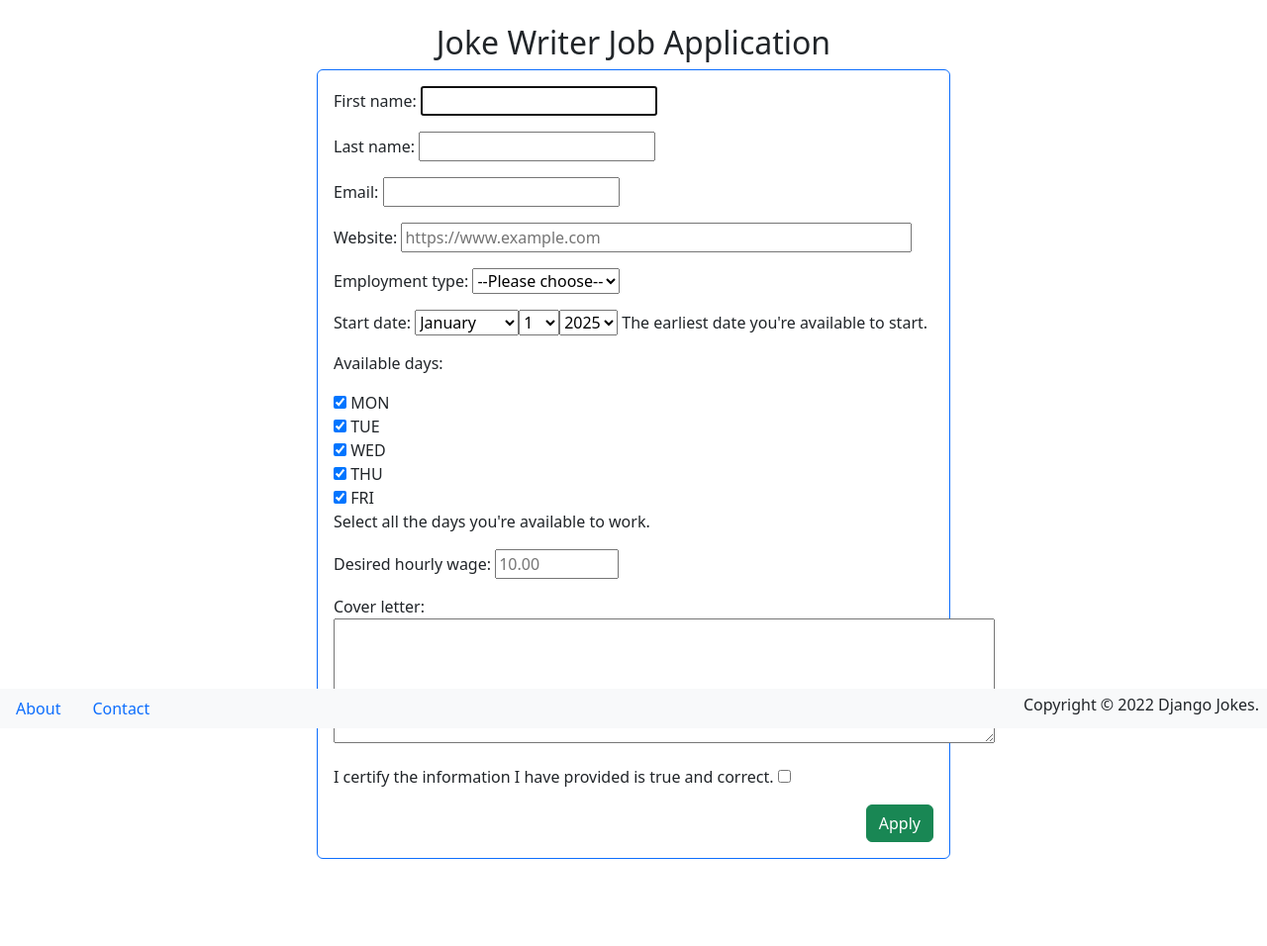
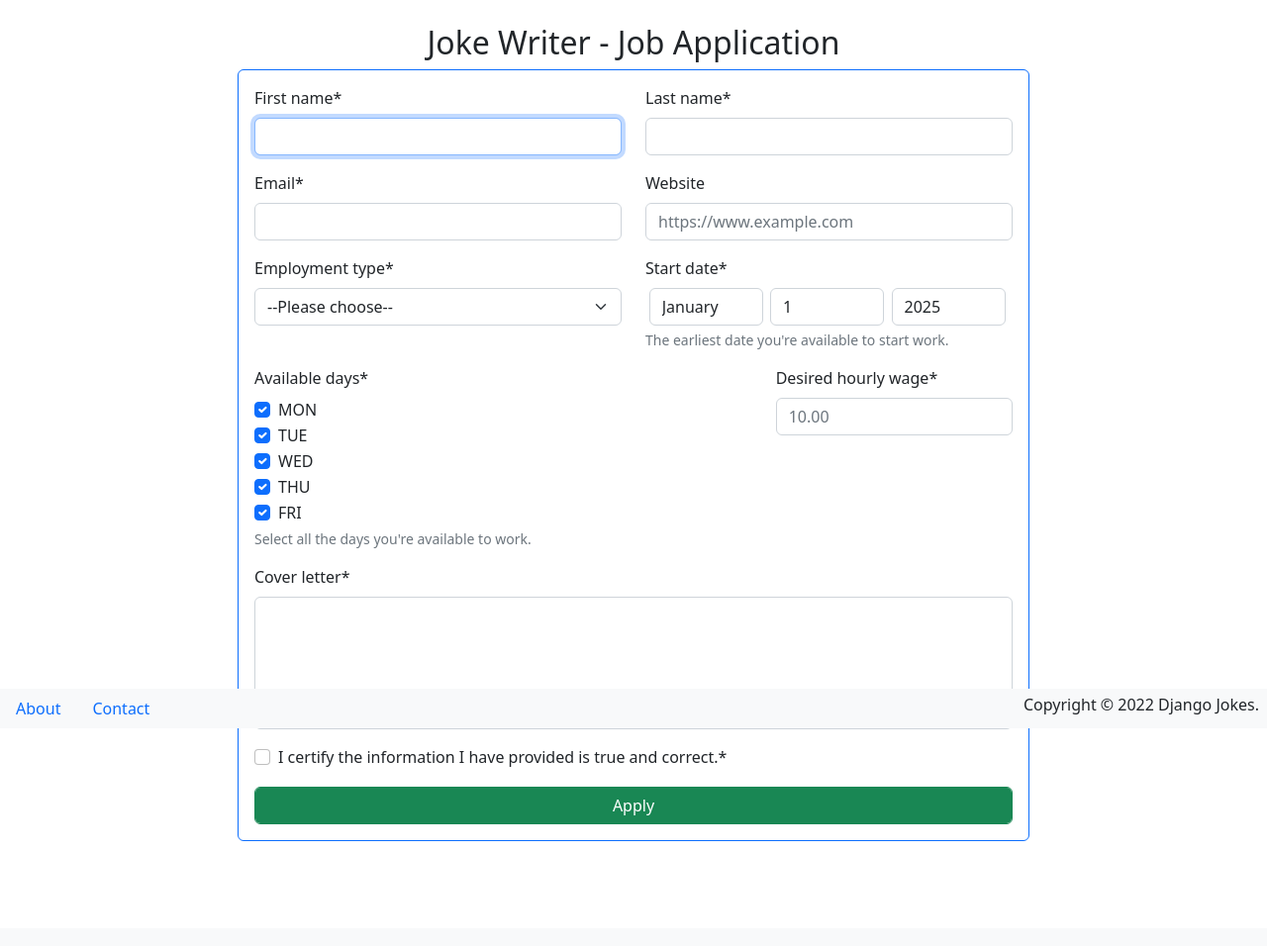
Before and after one commit to heather-cunningham/djangojokes.com, a Django app: page /jobs/job-app/ in a window 1280 px wide. Shown: the part 64-1020 px from the top of that part at 99% size. Run offline with Django 5.2, Linux system fonts and the light colour scheme; the page is wider than the window, and the part outside it is not shown; some libraries are stand-ins or nearby versions.

Commit message:
forms-widgets: Jobs app:  Installed and used crispy_forms to style the job application form

```diff
--- a/jobs/forms.py
+++ b/jobs/forms.py
@@ -1,5 +1,12 @@
 from datetime import datetime
 from django import forms
+from django.core.exceptions import ValidationError
+from django.core.validators import URLValidator
+
+
+def validate_future_date(date_value):
+    if (date_value < datetime.now().date()):
+        raise ValidationError(message=f'{date_value} is in the past.', code='past_date')
 
 
 class JobApplicationForm(forms.Form):
@@ -44,22 +51,26 @@ class JobApplicationForm(forms.Form):
         (4, 'THU'),
         (5, 'FRI')
     )
+    START_YEARS = range(datetime.now().year, (datetime.now().year + 2))
+    #
     first_name = forms.CharField(widget=forms.TextInput(attrs={'autofocus': True,}))
     last_name = forms.CharField()
     email = forms.EmailField()
-    website = forms.URLField(required=False,
-        widget=forms.URLInput(
-            attrs={
-                'placeholder': 'https://www.example.com',
-                'size': '50'
-            }
-        )
+    website = forms.CharField(required=False,
+        widget=forms.TextInput(
+            attrs={'placeholder': 'https://www.example.com','size': '50'}
+        ),
+        validators=[URLValidator(schemes=['http', 'https'])]
     )
     employment_type = forms.ChoiceField(choices=EMPLOYMENT_TYPES)
-    START_YEARS = range(datetime.now().year, (datetime.now().year + 2))
     ## Django help_text is UGLY!!! U. G. L. Y., Django got no alibi
-    start_date = forms.DateField(help_text="The earliest date you're available to start.",
-        widget=forms.SelectDateWidget(years=START_YEARS))
+    start_date = forms.DateField(help_text="The earliest date you're available to start work.",
+        widget=forms.SelectDateWidget(
+            years=START_YEARS,
+            attrs={'style': 'width: 31%; display: inline-block; margin: 0 1%;'}
+        ),
+        validators=[validate_future_date,],
+        error_messages={'past_date': 'Please, enter a date in the future.'})
     ## `choices=` takes in any Iterable w/ 2 values, like a Tuple of Tuples, a Dict, a List of Tuples or
     ## a List of Dicts, ea. el in the Iterable must have two els
     available_days = forms.TypedMultipleChoiceField(choices=DAYS,
--- a/templates/jobs/joke_writer.html
+++ b/templates/jobs/joke_writer.html
@@ -6,16 +8,66 @@
 
 {% block main %}
   <h2 class="text-center">
-    Joke Writer Job Application
+    Joke Writer - Job Application
   </h2>
 
-  <div class="card border-primary m-auto mb-3 p-3" style="max-width: 40rem">
-    <form method="post">
+  <div class="card border-primary m-auto mb-3 p-3" style="max-width: 50rem">
+    <form method="post" novalidate>
       {% csrf_token %}
-      {{ form.as_p }}
-      <button class="btn btn-success float-end" type="submit">
+
+      <div class="row">
+        <div class="col-md-6 mb-0">
+          {{ form.first_name|as_crispy_field }}
+        </div>
+        <div class="col-md-6 mb-0">
+          {{ form.last_name|as_crispy_field }}
+        </div>
+      </div>
+      <div class="row">
+        <div class="col-md-6 mb-0">
+          {{ form.email|as_crispy_field }}
+        </div>
+        <div class="col-md-6 mb-0">
+          {{ form.website|as_crispy_field }}
+        </div>
+      </div>
+      <div class="row">
+        <div class="col-md-6 mb-0">
+          {{ form.employment_type|as_crispy_field }}
+        </div>
+        <div class="col-md-6 mb-0">
+          {{ form.start_date|as_crispy_field }}
+        </div>
+      </div>
+      <div class="row">
+        <div class="col-md-8 mb-0">
+          {{ form.available_days|as_crispy_field  }}
+        </div>
+        <div class="col-md-4 mb-0">
+          {{ form.desired_hourly_wage|as_crispy_field }}
+        </div>
+      </div>
+      <div class="row">
+        {{ form.cover_letter|as_crispy_field }}
+      </div>
+      <div class="row">
+        {{ form.confirmation|as_crispy_field }}
+      </div>
+
+      <button class="form-control btn btn-success" type="submit">
         Apply
       </button>
     </form>
   </div>
+
+
+  <!-- <div class="card border-primary m-auto mb-3 p-3" style="max-width: 40rem">
+    <form method="post">
+      {% csrf_token %}
+       {{ form|crispy }}  Was b4: {{ form.as_p }}  -->
+      <!-- <button class="btn btn-success float-end" type="submit">
+        Apply
+      </button>
+    </form>
+  </div> -->
 {% endblock %}
```
Also changed, not shown: other parts of templates/jobs/joke_writer.html (+2 -0 lines), djangojokes/settings.py (+10 -1 lines), static/css/main.css (+11 -0 lines).
